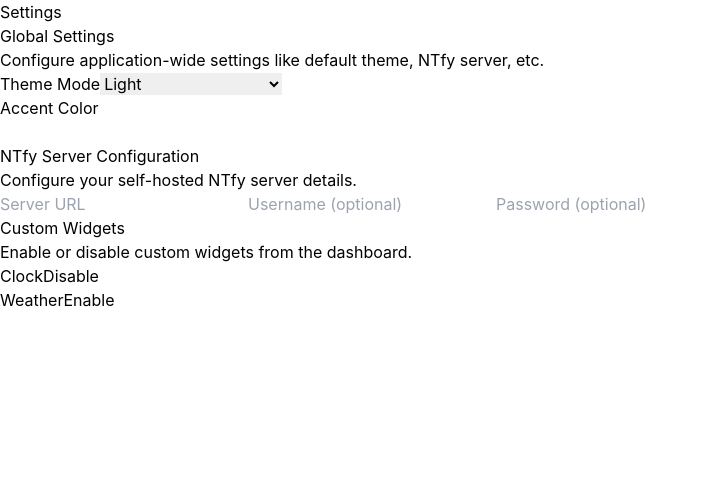
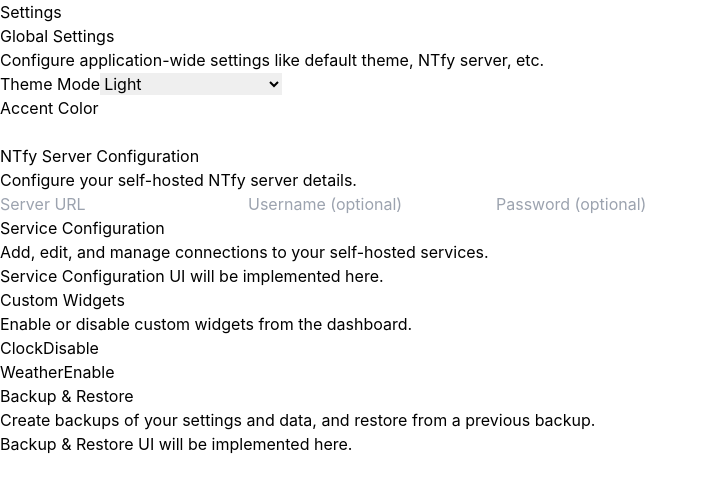
Before and after one commit to chr0nzz/Mission-Control, a React (Vite) app in the folder frontend/: page /settings in a window 1280 px wide. Shown: the top 492 px of the page, without its empty margins (0-708 px from the left). Built offline with nearby package versions, Linux system fonts and the light colour scheme.

Commit message:
Recreate Settings.jsx with placeholder sections

```diff
--- a/frontend/src/Settings.jsx
+++ b/frontend/src/Settings.jsx
@@ -138,6 +138,15 @@ export default function Settings() {
         </div>
       </section>
 
+      {/* Service Configuration Section */}
+      <section className="mb-8 p-4 border border-gray-300 dark:border-gray-700 rounded-lg">
+        <h3 className="text-xl font-semibold mb-3">Service Configuration</h3>
+        <p className="text-gray-600 dark:text-gray-400 mb-4">
+          Add, edit, and manage connections to your self-hosted services.
+        </p>
+        <p>Service Configuration UI will be implemented here.</p>
+      </section>
+
       {/* Widget Management */}
       <section className="p-4 border border-gray-300 dark:border-gray-700 rounded-lg">
         <h3 className="text-xl font-semibold mb-3">Custom Widgets</h3>
@@ -160,6 +169,15 @@ export default function Settings() {
           ))}
         </ul>
       </section>
+
+      {/* Backup & Restore Section */}
+      <section className="p-4 border border-gray-300 dark:border-gray-700 rounded-lg">
+        <h3 className="text-xl font-semibold mb-3">Backup &amp; Restore</h3>
+        <p className="text-gray-600 dark:text-gray-400 mb-4">
+          Create backups of your settings and data, and restore from a previous backup.
+        </p>
+        <p>Backup &amp; Restore UI will be implemented here.</p>
+      </section>
     </div>
   )
 }
```
